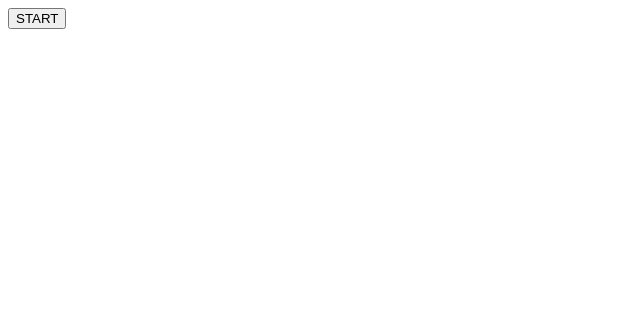
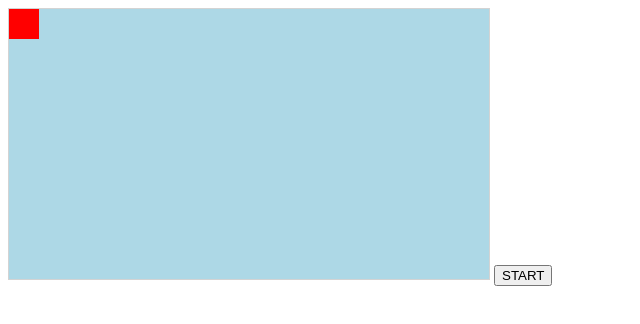
Before and after one commit to lyukidon/jumping_game, a plain HTML site: page index.html in a window 1280 px wide. Both pictures are taken after a click on the button "START". Shown: the whole page, without its empty margins (0-640 px from the left). Drawn offline with Linux system fonts and the light colour scheme.

Commit message:
changelog

```diff
--- a/index.html
+++ b/index.html
@@ -7,7 +7,7 @@
     <title>Jumping Game</title>
 </head>
 <body>
-    <button id="game_start">START</button>
+    <button id="game_start" onclick="startGame();">START</button>
     <script src="jump.js"></script>
 </body>
 </html>
--- a/jump.js
+++ b/jump.js
@@ -1,7 +1,14 @@
+let myGamePiece;
+let enemyOne;
+
+// 게임 시작
 function startGame() {
     myGameArea.start();
+    myGamePiece = new MainPlayer(30, 30, "red", 0, 0);
+    enemyOne = new Enemies(10, 15, 50, 0, 2 * Math.PI)
 }
 
+// 게임 화면
 var myGameArea = {
     canvas : document.createElement("canvas"),
     start : function() {
@@ -11,3 +18,30 @@ var myGameArea = {
         document.body.insertBefore(this.canvas, document.body.childNodes[0]);
     }
 }
+
+
+// 플레이어 그리기
+function MainPlayer(width, height, color, x, y) {
+  this.width = width;
+  this.height = height;
+  this.x = x;
+  this.y = y;
+  ctx = myGameArea.context;
+  ctx.fillStyle = color;
+  ctx.fillRect(this.x, this.y, this.width, this.height);
+}
+
+function Enemies(radius, color, angleS, angleE, x, y) {
+    this.radius = radius;
+    this.color = color;
+    this.angleS = angleS;
+    this.angleE = angleE;
+    this.x = x;
+    this.y = y;
+    ctx = myGameArea.context;
+    ctx.fillStyle = color;
+    ctx.beginPath();
+    ctx.arc(this.x, this.y, this.angleS, this.angleE, 2 * Math.PI);
+    ctx.closePath();
+    ctx.fill();
+}
```
